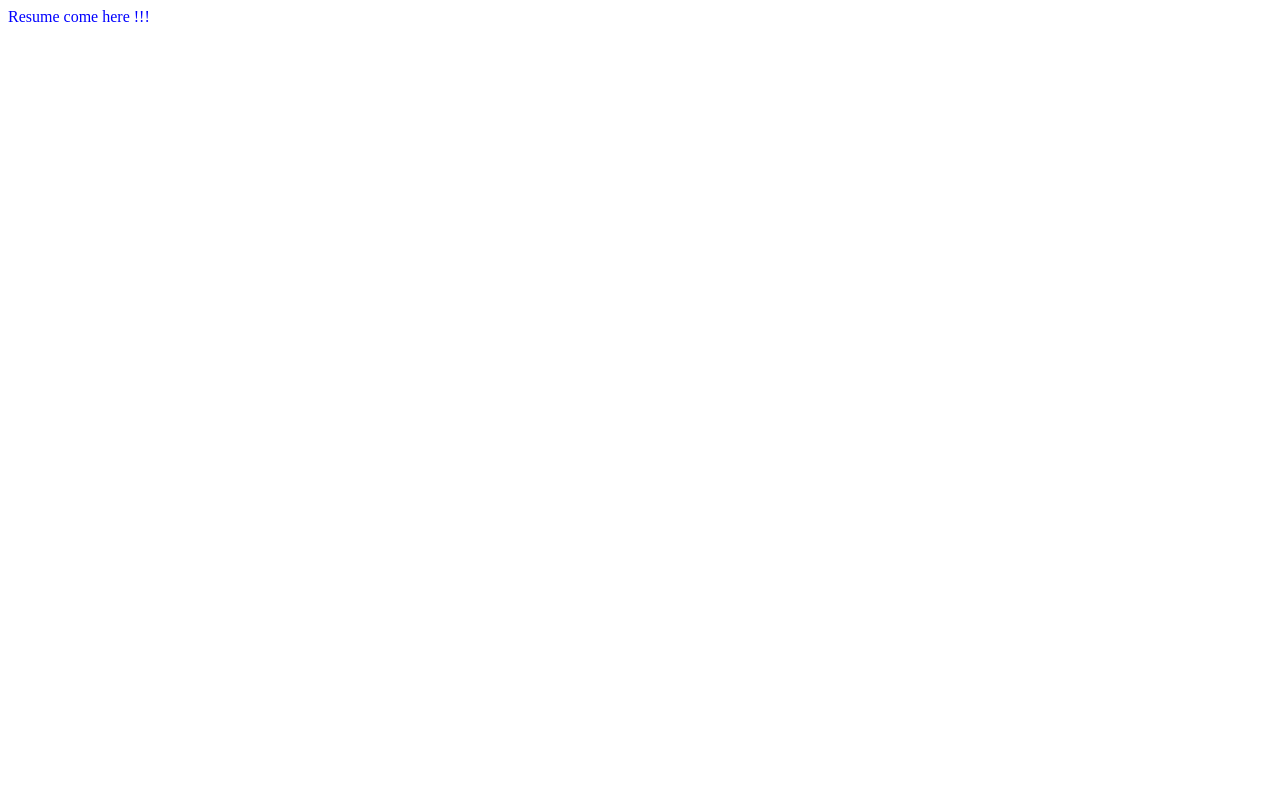
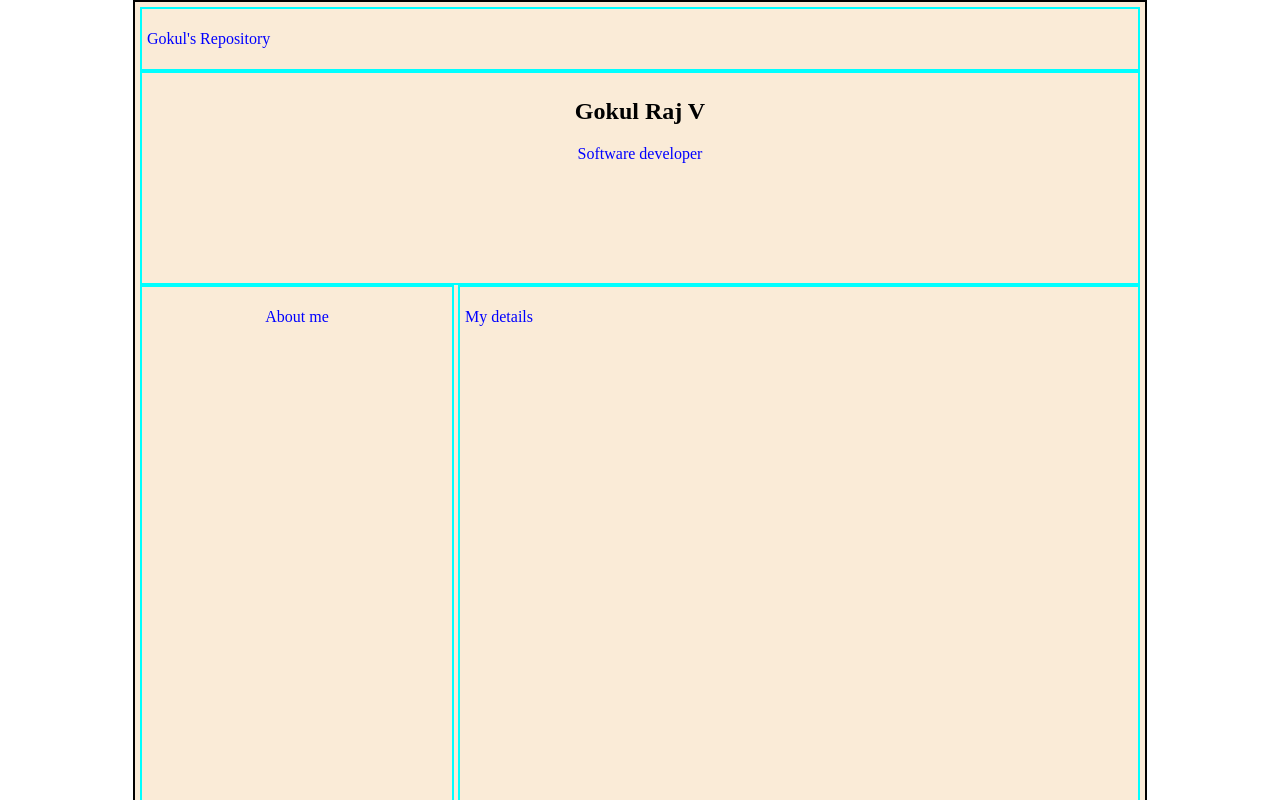
Before and after one commit to GokulRajV8/gokulrajv8.github.io, a plain HTML site: page index.html in a window 1280 px wide. Shown: the top 800 px of the page. Drawn offline with Linux system fonts and the light colour scheme.

Commit message:
Initialization

```diff
--- a/index.html
+++ b/index.html
@@ -1,13 +1,25 @@
-<html>
+<!DOCTYPE html>
+<html lang="en-US">
     <head>
-        <title>
-            Resume
-        </title>
-        <link rel="stylesheet" href="main.css">
+        <meta charset="utf-8">
+        <title>About</title>
+        <link href="styles/main.css" rel="stylesheet" type="text/css">
     </head>
     <body>
-        <p>
-            Resume come here !!!
-        </p>
+        <header>
+            <p>Gokul's Repository</p>
+        </header>
+        <div class="about-top">
+            <h2>Gokul Raj V</h2>
+            <p>Software developer</p>
+        </div>
+        <div>
+            <div class="about-side">
+                <p>About me</p>
+            </div>
+            <div class="about-main">
+                <p>My details</p>
+            </div>
+        </div>
     </body>
 </html>
--- a/main.css
+++ /dev/null
@@ -1,7 +0,0 @@
-p {
-    color: blue;
-}
-
-p:hover {
-    color: chartreuse;
-}
--- /dev/null
+++ b/styles/main.css
@@ -0,0 +1,50 @@
+html {
+    background-color: white;
+}
+
+body {
+    width: 1000px;
+    margin: 0 auto;
+    border: 2px solid black;
+    padding: 5px;
+    background-color: antiquewhite;
+}
+
+header {
+    width: auto;
+    padding: 5px;
+    border: 2px solid aqua;
+}
+
+.about-top {
+    width: auto;
+    height: 200px;
+    padding: 5px;
+    border: 2px solid aqua;
+    text-align: center;
+}
+
+.about-side {
+    display: inline-block;
+    width: 300px;
+    height: 1200px;
+    padding: 5px;
+    border: 2px solid aqua;
+    text-align: center;
+}
+
+.about-main {
+    display: inline-block;
+    width: 668px;
+    height: 1200px;
+    padding: 5px;
+    border: 2px solid aqua;
+}
+
+p {
+    color: blue;
+}
+
+p:hover {
+    color: chartreuse;
+}
```
